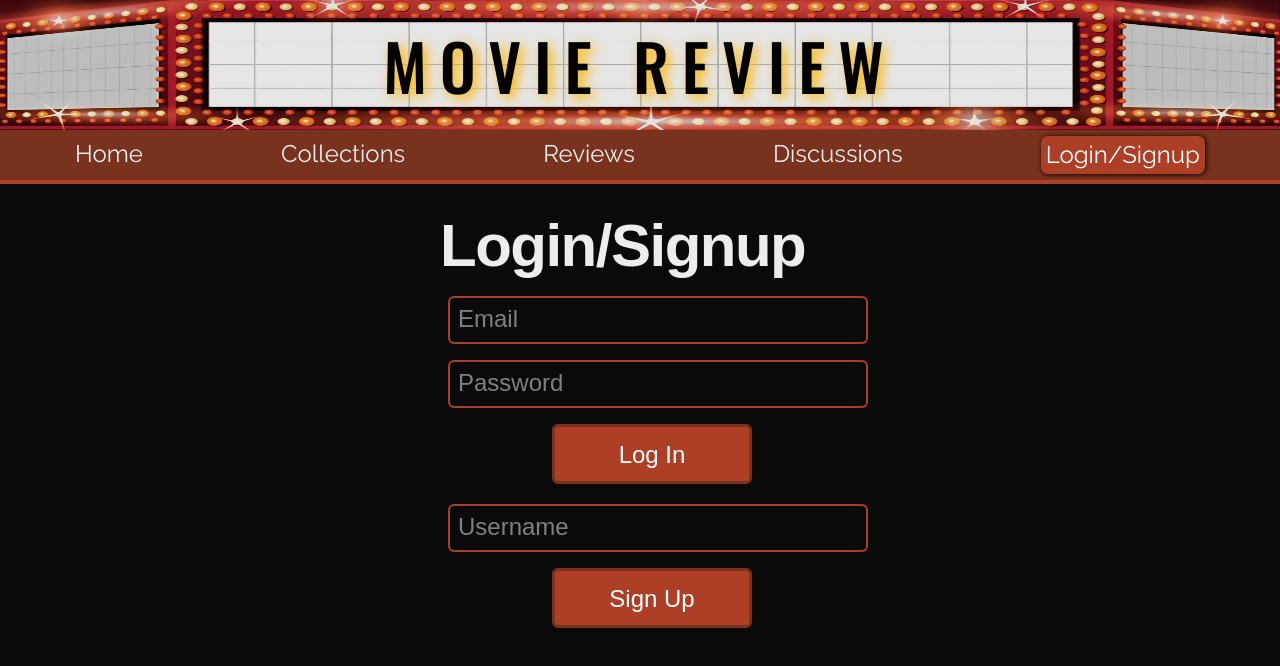
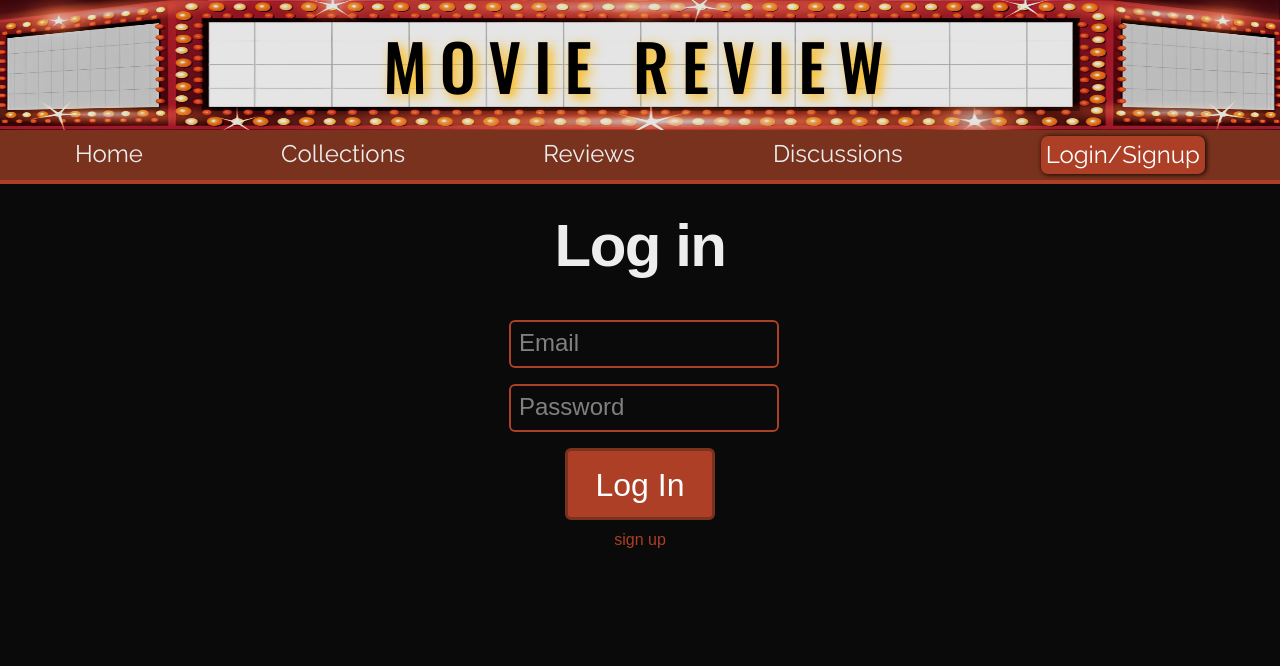
Before and after one commit to MartinRamljak/Korisnicka-sucelja, a Next.js app: page /login_signup in a window 1280 px wide. Shown: the top 666 px of the page. Built offline with nearby package versions, Linux system fonts and the light colour scheme; no server answers.

Commit message:
login/signup redesign

```diff
--- a/src/app/globals.css
+++ b/src/app/globals.css
@@ -53,15 +53,21 @@ input {
 .button-login-signup {
   align-self: center;
   background-color: var(--primary);
-  width: 50%;
-  padding: 8px;
+  width: 60%;
   padding-top: 10px;
+  padding-bottom: 8px;
   margin-top: 8px;
-  margin-left: 28%;
-  font-size: 24px;
+  font-size: 32px;
   color: white;
   border: 3px solid var(--dark-primary);
   border-radius: 6px;
+}
+
+.button-toggle-login-signup {
+  align-self: center;
+  margin-top: 8px;
+  font-size: 16px;
+  color: var(--primary);
 }
 
 .button-logout {
--- a/src/app/login_signup/page.tsx
+++ b/src/app/login_signup/page.tsx
@@ -15,6 +15,7 @@ export default function AuthPage() {
   const [user, setUser] = useState<User | null>(null)
   const [loading, setLoading] = useState(false)
   const [error, setError] = useState<string | null>(null)
+  const [signup, setSignup] = useState<boolean>(false)
 
   useEffect(() => {
     const getUser = async () => {
@@ -72,12 +73,16 @@ export default function AuthPage() {
     setLoading(false)
   }
 
+  const handleToggle = () => {
+    setSignup(!signup)
+  }
+
   return (
     <main className="flex min-h-screen flex-col items-center">
         <Header />
         <Navigation />
-        <div style={{ maxWidth: 400, margin: '2rem auto', fontFamily: 'sans-serif' }}>
-          <h1 className="text-6xl font-extrabold tracking-tight" style={{ marginBottom: 12}}>Login/Signup</h1>
+        <div className="flex flex-col items-center" style={{ minWidth: 250, maxWidth: 400, margin: '2rem auto', fontFamily: 'sans-serif' }}>
+          <h1 className="text-6xl font-extrabold tracking-tight text-center" style={{ marginBottom: 36 }}>{signup ? 'Sign up' : 'Log in'}</h1>
 
           {!user ? (
               <>
@@ -93,20 +98,26 @@ export default function AuthPage() {
                   value={password}
                   onChange={e => setPassword(e.target.value)}
               />
-
-              <button className="button-login-signup" onClick={handleLogin} disabled={loading} style={{ marginBottom: 12 }}>
-                  Log In
-              </button>
-              <input
+              {!signup ? (
+                <></>
+              ) : (
+                <input
                   type="username"
                   placeholder="Username"
                   value={username}
                   onChange={e => setUsername(e.target.value)}
-              />
-              <button className="button-login-signup" onClick={handleSignUp} disabled={loading}>
-                  Sign Up
-              </button>
-
+                />
+              )}
+              {!signup ? (
+                <button className="button-login-signup" onClick={handleLogin} disabled={loading}>
+                    Log In
+                </button>
+              ) : (
+                <button className="button-login-signup" onClick={handleSignUp} disabled={loading}>
+                    Sign Up
+                </button>
+              )}
+              <button className="button-toggle-login-signup" onClick={handleToggle}>{signup ? 'log in' : 'sign up'}</button>
               {error && <p style={{ color: 'red' }}>{error}</p>}
               </>
           ) : (
```
